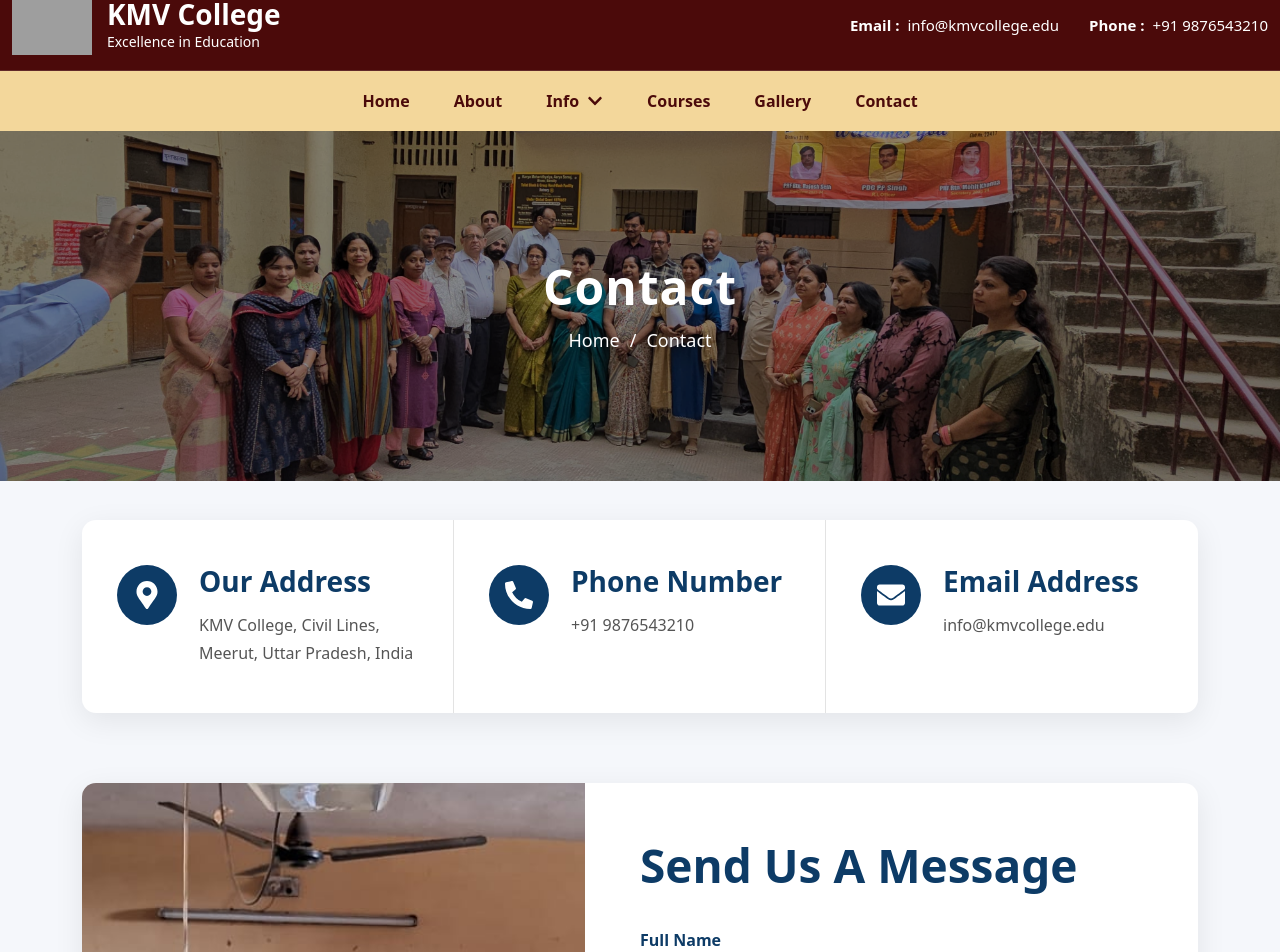
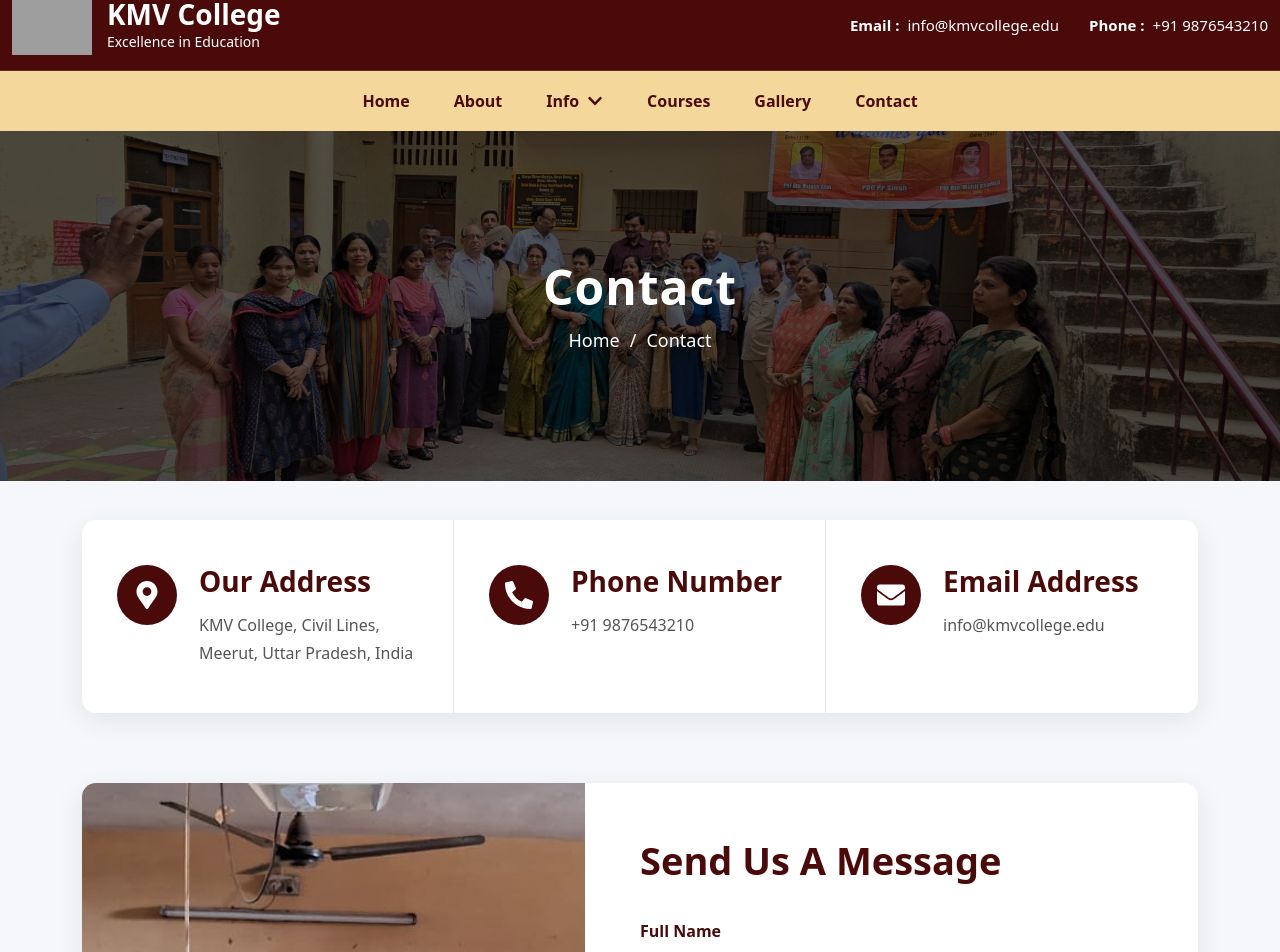
Before and after one commit to rishab-sudo/KMV-Bly, a React (Create React App) app: page /contact in a window 1280 px wide. Shown: the part 20-972 px from the top of the page. Built offline with nearby package versions, Linux system fonts and the light colour scheme; grey boxes are pictures that could not be loaded.

Commit message:
19may2026

```diff
--- a/src/components/TopBanner.css
+++ b/src/components/TopBanner.css
@@ -16,7 +16,7 @@
 .topbanner-overlay {
   width: 100%;
   height: 100%;
-  background: rgba(0, 0, 0, 0.45);
+  background: rgba(0, 0, 0, 0.65);
 
   display: flex;
   flex-direction: column;
--- a/src/pages/Contact.css
+++ b/src/pages/Contact.css
@@ -36,7 +36,7 @@ margin-top: 3.5%;
 .contact-icon {
   width: 60px;
   height: 60px;
-  background: #0d3b66;
+  background: #4B0A0A;
   color: #fff;
   border-radius: 50%;
 
@@ -50,9 +50,9 @@ margin-top: 3.5%;
 
 .contact-box-col h3 {
   font-size: 28px;
-  color: #0d3b66;
+  color: #4B0A0A;
   margin-bottom: 12px;
-  font-weight: 700;
+  font-weight: 600;
 }
 
 .contact-box-col p {
@@ -95,10 +95,10 @@ margin-top: 3.5%;
 }
 
 .contact-form-heading {
-  font-size: 46px;
-  color: #0d3b66;
+  font-size: 38px;
+  color: #4B0A0A;
   margin-bottom: 35px;
-  font-weight: 700;
+  font-weight: 600;
 }
 
 /* LABEL */
@@ -106,7 +106,7 @@ margin-top: 3.5%;
   display: block;
   font-size: 16px;
   font-weight: 600;
-  color: #0d3b66;
+  color: #4B0A0A;
   margin-bottom: 10px;
   text-align: left;
 }
@@ -126,7 +126,7 @@ margin-top: 3.5%;
 
 .contact-form-input:focus,
 .contact-form-textarea:focus {
-  border-color: #0d3b66;
+  border-color: #4B0A0A;
 }
 
 .contact-form-textarea {
@@ -138,7 +138,7 @@ margin-top: 3.5%;
 .contact-form-btn {
   padding: 15px 38px;
   border: none;
-  background: #0d3b66;
+  background: #4B0A0A;
   color: #fff;
   font-size: 16px;
   font-weight: 600;
```
